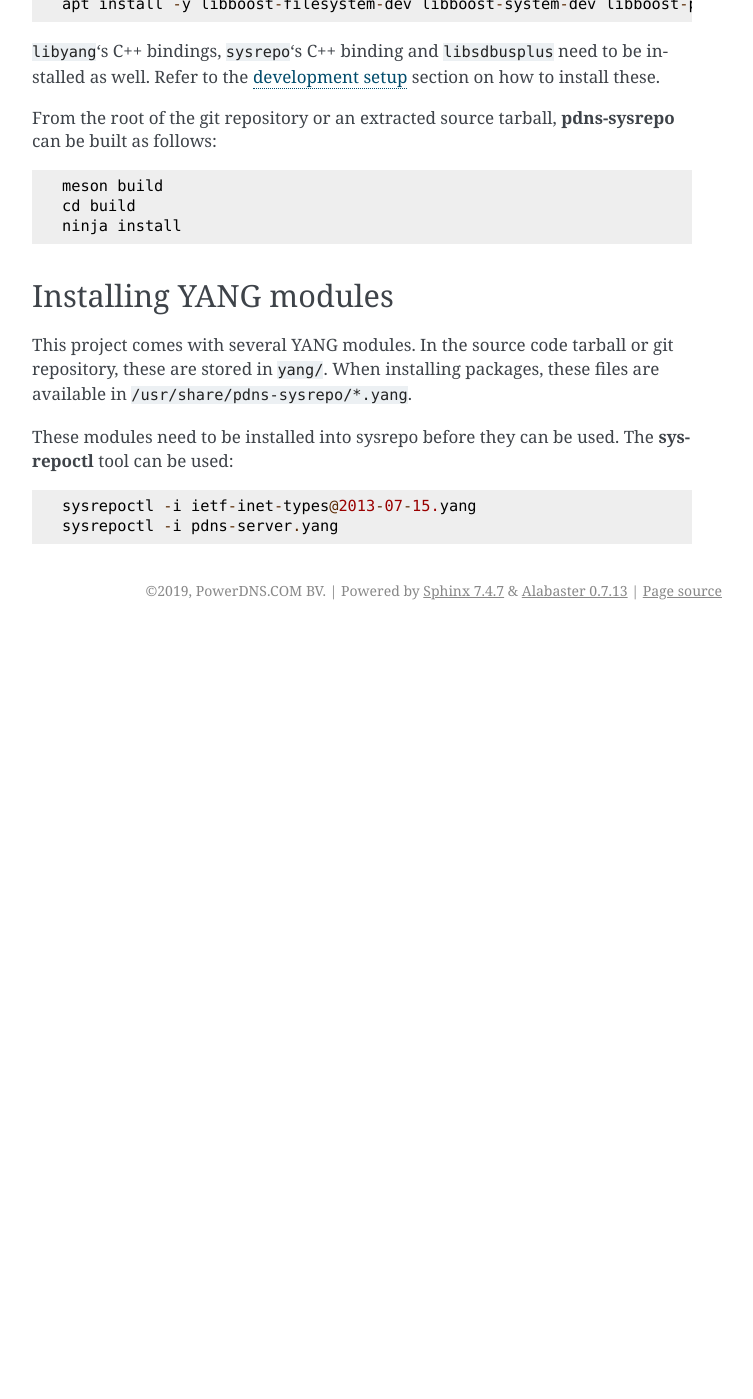
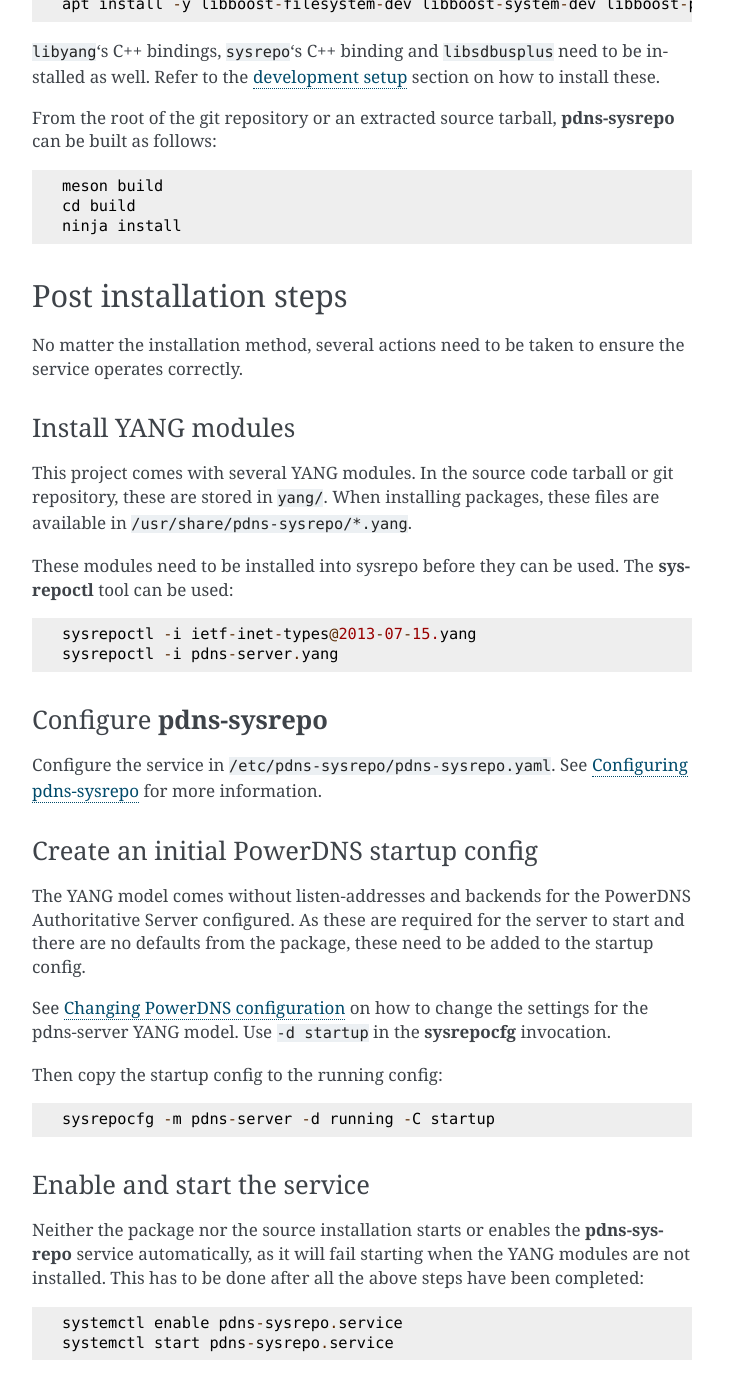
Before and after one commit to PowerDNS/pdns-sysrepo, a Sphinx documentation site: the page built from documentation/install.rst, in a window 1280 px wide and 1400 px high, scrolled down 1373 px. Shown: the whole window, without its empty margins (388-1141 px from the left). Built offline with Sphinx 7.4.7, drawn with Linux system fonts in a browser that asks for light colours; before the commit the page ends 2003 px from its top, so only the background shows below that; some of the changed text lies outside the part shown.

Commit message:
Fix packages for deployment
sysrepo:
 - Ensure /etc/sysrepo is installed

libyang:
 - Install missing libraries

pdns-sysrepo:
 - Run as root due to permission issues
 - Ship the example config as real config
 - Don't use the prefix for sysconfdir
 - Don't start after install
 - Update documentation on post-install steps

```diff
--- a/documentation/install.rst
+++ b/documentation/install.rst
@@ -60,10 +60,14 @@
   cd build
   ninja install
 
+Post installation steps
+-----------------------
+No matter the installation method, several actions need to be taken to ensure the service operates correctly.
+
 .. _yang-module-install:
 
-Installing YANG modules
------------------------
+Install YANG modules
+^^^^^^^^^^^^^^^^^^^^
 This project comes with several YANG modules.
 In the source code tarball or git repository, these are stored in ``yang/``.
 When installing packages, these files are available in ``/usr/share/pdns-sysrepo/*.yang``.
@@ -73,3 +77,28 @@
 
   sysrepoctl -i ietf-inet-types@2013-07-15.yang
   sysrepoctl -i pdns-server.yang
+
+Configure :program:`pdns-sysrepo`
+^^^^^^^^^^^^^^^^^^^^^^^^^^^^^^^^^
+Configure the service in ``/etc/pdns-sysrepo/pdns-sysrepo.yaml``.
+See :doc:`guides/config` for more information.
+
+Create an initial PowerDNS startup config
+^^^^^^^^^^^^^^^^^^^^^^^^^^^^^^^^^^^^^^^^^
+The YANG model comes without listen-addresses and backends for the PowerDNS Authoritative Server configured.
+As these are required for the server to start and there are no defaults from the package, these need to be added to the startup config.
+
+See :doc:`guides/config-changes` on how to change the settings for the pdns-server YANG model.
+Use ``-d startup`` in the :program:`sysrepocfg` invocation.
+
+Then copy the startup config to the running config::
+
+  sysrepocfg -m pdns-server -d running -C startup
+
+Enable and start the service
+^^^^^^^^^^^^^^^^^^^^^^^^^^^^
+Neither the package nor the source installation starts or enables the :program:`pdns-sysrepo` service automatically, as it will fail starting when the YANG modules are not installed.
+This has to be done after all the above steps have been completed::
+
+  systemctl enable pdns-sysrepo.service
+  systemctl start pdns-sysrepo.service
```
Also changed, not shown: documentation/guides/config.rst (line endings or trailing spaces), 10 other files.
